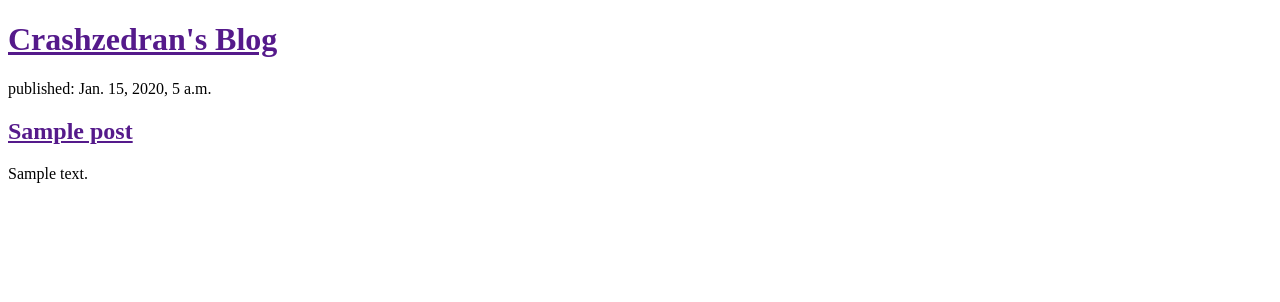
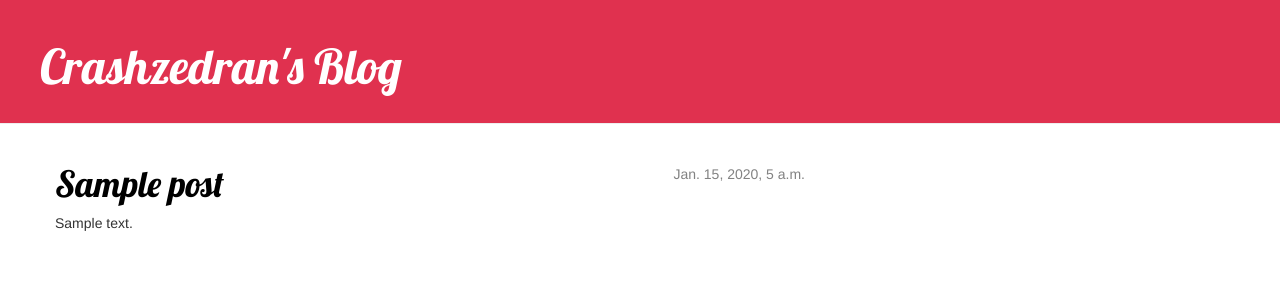
Before and after one commit to CrashZedran/my-first-blog, a Django app: template blog/templates/blog/post_list.html in a window 1280 px wide. Shown: the top 302 px of the page. Run offline with Django 3.2, Linux system fonts and the light colour scheme; the template is opened without the code that fills it: values that come from a table or form of the project are taken from there, others are empty; tables that the repository leaves empty hold one stand-in row (values such as "Sample post"); some libraries are stand-ins or nearby versions.

Commit message:
añadiendo estilos y apariencia

```diff
--- /dev/null
+++ b/blog/static/css/blog.css
@@ -0,0 +1,52 @@
+h1 a, h2 a {
+	color: #E0314F;
+	font-family: 'Lobster';
+}
+
+.page-header {
+    background-color: #E0314F;
+    margin-top: 0;
+    padding: 20px 20px 20px 40px;
+}
+
+.page-header h1, .page-header h1 a, .page-header h1 a:visited, .page-header h1 a:active {
+    color: #ffffff;
+    font-size: 36pt;
+    text-decoration: none;
+}
+
+.content {
+    margin-left: 40px;
+}
+
+h1, h2, h3, h4 {
+    font-family: 'Lobster', cursive;
+}
+
+.date {
+    float: right;
+    color: #828282;
+}
+
+.save {
+    float: right;
+}
+
+.post-form textarea, .post-form input {
+    width: 100%;
+}
+
+.top-menu, .top-menu:hover, .top-menu:visited {
+    color: #ffffff;
+    float: right;
+    font-size: 26pt;
+    margin-right: 20px;
+}
+
+.post {
+    margin-bottom: 70px;
+}
+
+.post h1 a, .post h1 a:visited {
+    color: #000000;
+}
--- a/blog/templates/blog/post_list.html
+++ b/blog/templates/blog/post_list.html
@@ -1,21 +1,34 @@
 <!DOCTYPE html>
+{% load staticfiles %}
 <html lang="en">
 <head>
 	<meta charset="UTF-8">
 	<title>Crashzedran's blog</title>
+	<link rel="stylesheet" href="//maxcdn.bootstrapcdn.com/bootstrap/3.2.0/css/bootstrap.min.css"/>
+	<link rel="stylesheet" href="//maxcdn.bootstrapcdn.com/bootstrap/3.2.0/css/bootstrap-theme.min.css"/>
+	<link href="http://fonts.googleapis.com/css?family=Lobster&subset=latin,latin-ext" rel="stylesheet" type="text/css"/>
+	<link rel="stylesheet" href="{% static 'css/blog.css' %}">
 </head>
 <body>
-	<div>
-		<h1><a href="">Crashzedran's Blog</a></h1>
+	<div class="page-header">
+		<h1><a href="/">Crashzedran's Blog</a></h1>
 	</div>
 
-	{% for post in posts %}
-		<div>
-			<p>published: {{ post.published_date }}</p>
-			<h2><a href="">{{ post.title }}</a></h2>
-			<p>{{ post.text|linebreaks }}</p>
-		</div>
-	{% endfor %}
+	<div class="content container">
+        <div class="row">
+            <div class="col-md-8">
+                {% for post in posts %}
+                    <div class="post">
+                        <div class="date">
+                            {{ post.published_date }}
+                        </div>
+                        <h1><a href="">{{ post.title }}</a></h1>
+                        <p>{{ post.text|linebreaks }}</p>
+                    </div>
+                {% endfor %}
+            </div>
+        </div>
+    </div>
 
 </body>
 </html>
```
